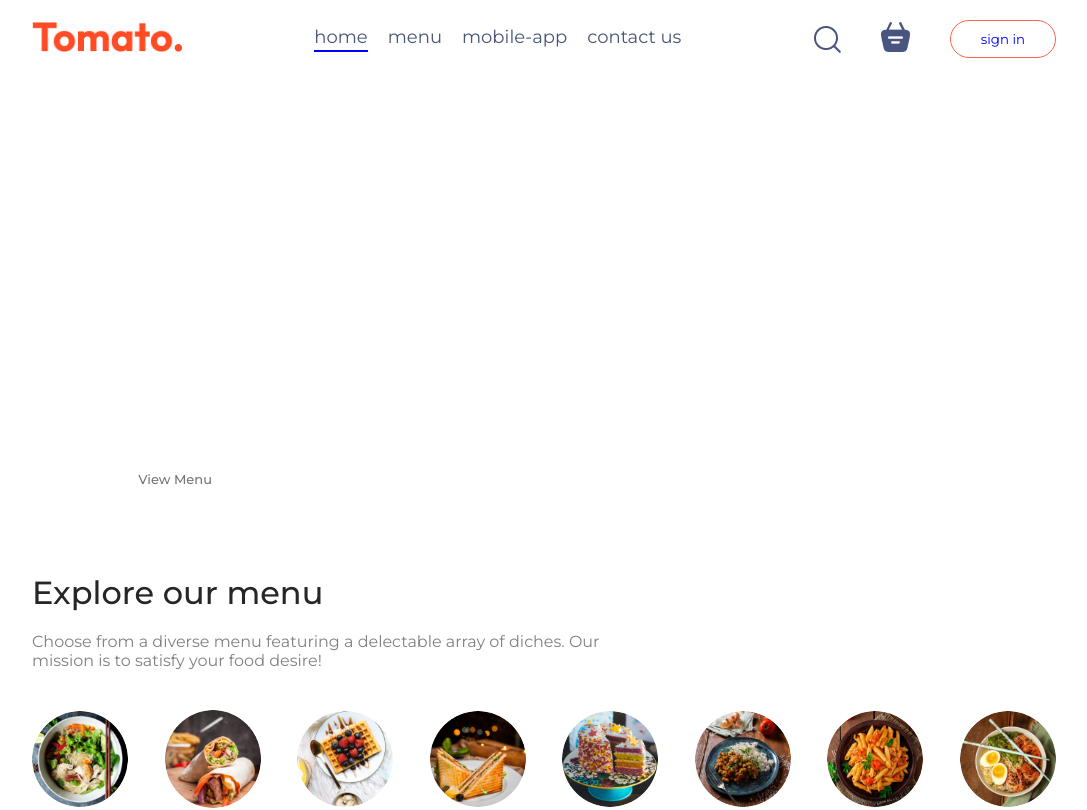
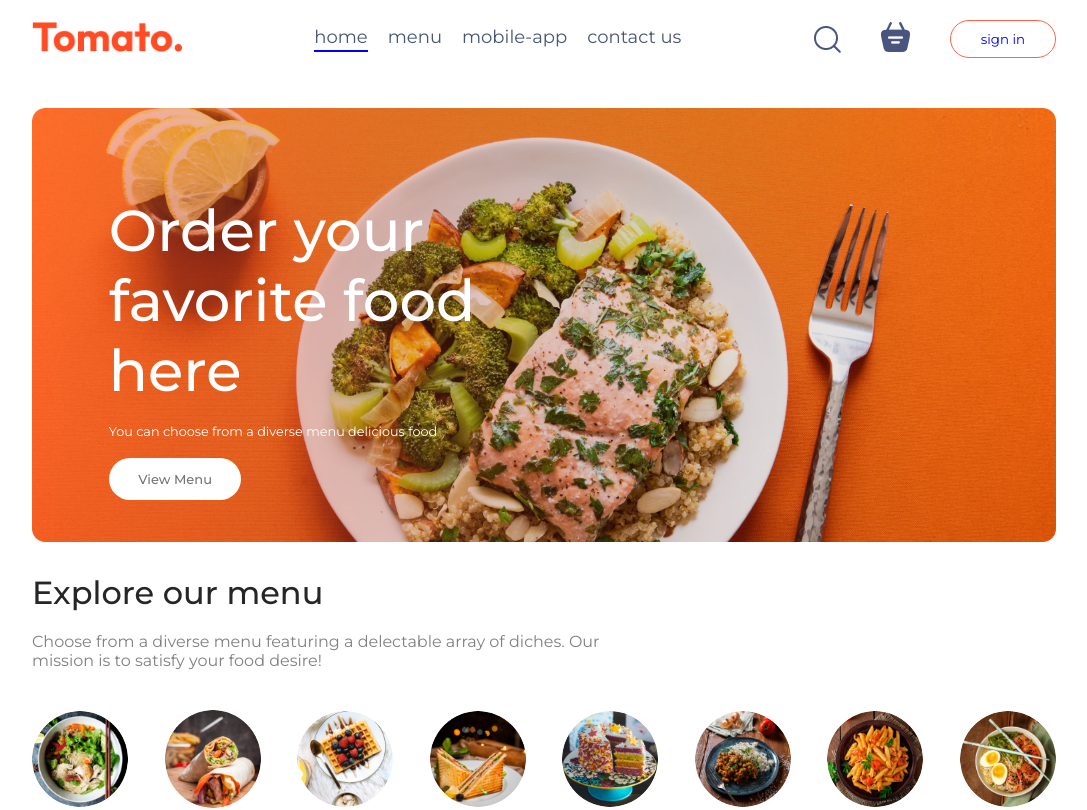
Before and after one commit to Sergii-Osedchuk/fullstackApp, a React (Vite) app in the folder frontend/: page / in a window 1280 px wide. Shown: the top 810 px of the page, without its empty margins (96-1183 px from the left). Built offline with nearby package versions, Linux system fonts and the light colour scheme; no server answers.

Commit message:
Update Header.css

```diff
--- a/frontend/src/components/Header/Header.css
+++ b/frontend/src/components/Header/Header.css
@@ -1,7 +1,7 @@
 .header {
   height: 34vw;
   margin: 30px auto;
-  background: urlurl('../../assets/header_img.png') no-repeat;
+  background: url('../../assets/header_img.png') no-repeat;
   background-size: contain;
   position: relative;
 }
```
